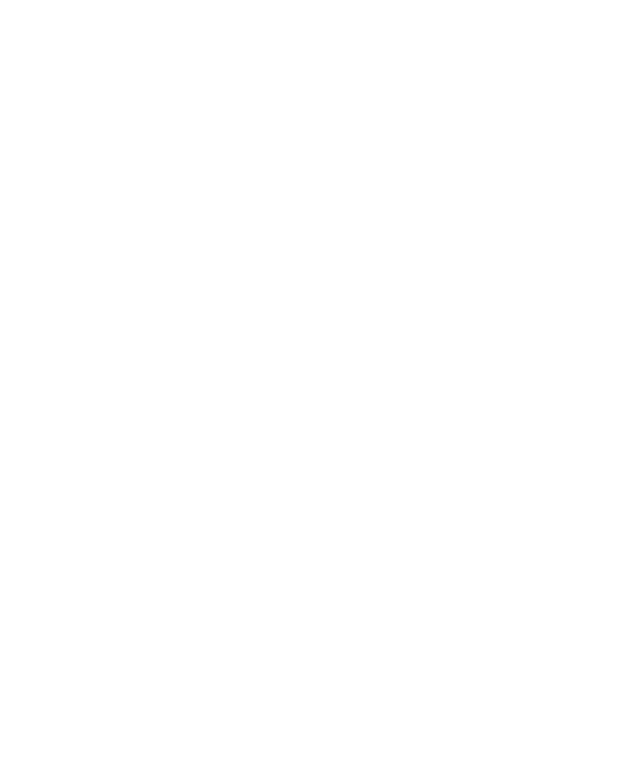
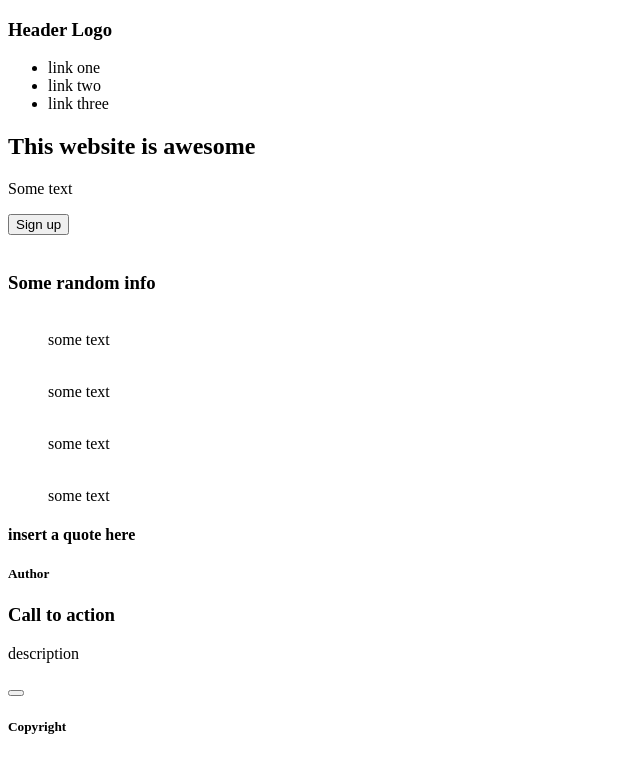
Before and after one commit to circassian07/landing_page, a plain HTML site: page index.html in a window 1280 px wide. Shown: the whole page, without its empty margins (0-640 px from the left). Drawn offline with Linux system fonts and the light colour scheme.

Commit message:
Page outline

```diff
--- a/index.html
+++ b/index.html
@@ -6,6 +6,60 @@
     </head>
 
     <body>
+        <header>
+            <h3>Header Logo</h3>
+            <ul class="nav-links">
+                <li><a href=""></a>link one</li>
+                <li><a href=""></a>link two</li>
+                <li><a href=""></a>link three</li>
+            </ul>
 
+            <div class="banner">
+                <div class="description">
+                    <h2>This website is awesome</h2>
+                    <p>Some text</p>
+                    <button class="sign-up-btn1">Sign up</button>
+                </div>
+                <img src="" alt="" id="img-banner">
+            </div>
+        </header>
+
+        <div class="information">
+            <h3>Some random info</h3>
+            <div class="cards">
+                <figure>
+                    <img src="" alt="">
+                    <figcaption>some text</figcaption>
+                </figure>
+                <figure>
+                    <img src="" alt="">
+                    <figcaption>some text</figcaption>
+                </figure>
+                <figure>
+                    <img src="" alt="">
+                    <figcaption>some text</figcaption>
+                </figure>
+                <figure>
+                    <img src="" alt="">
+                    <figcaption>some text</figcaption>
+                </figure>
+            </div>
+        </div>
+        <div class="quote">
+            <h4>insert a quote here</h4>
+            <h5>Author</h5>
+        </div>
+
+        <div class="sign-up">
+            <div class="sign-up-txt">
+                <h3>Call to action</h3>
+                <p>description</p>
+            </div>
+            <button class="sign-up-btn2"></button>
+        </div>
+
+        <footer>
+            <h5>Copyright</h5>
+        </footer>
     </body>
 </html>
```
